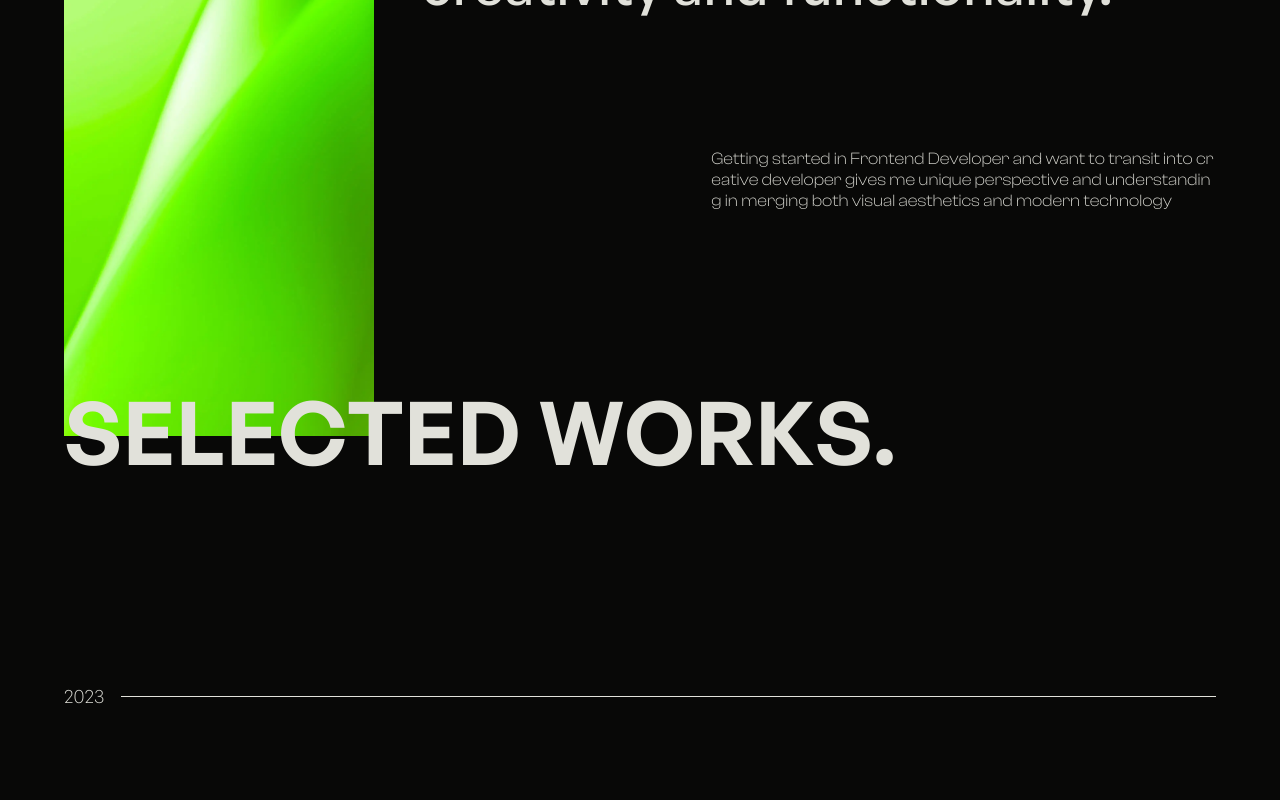
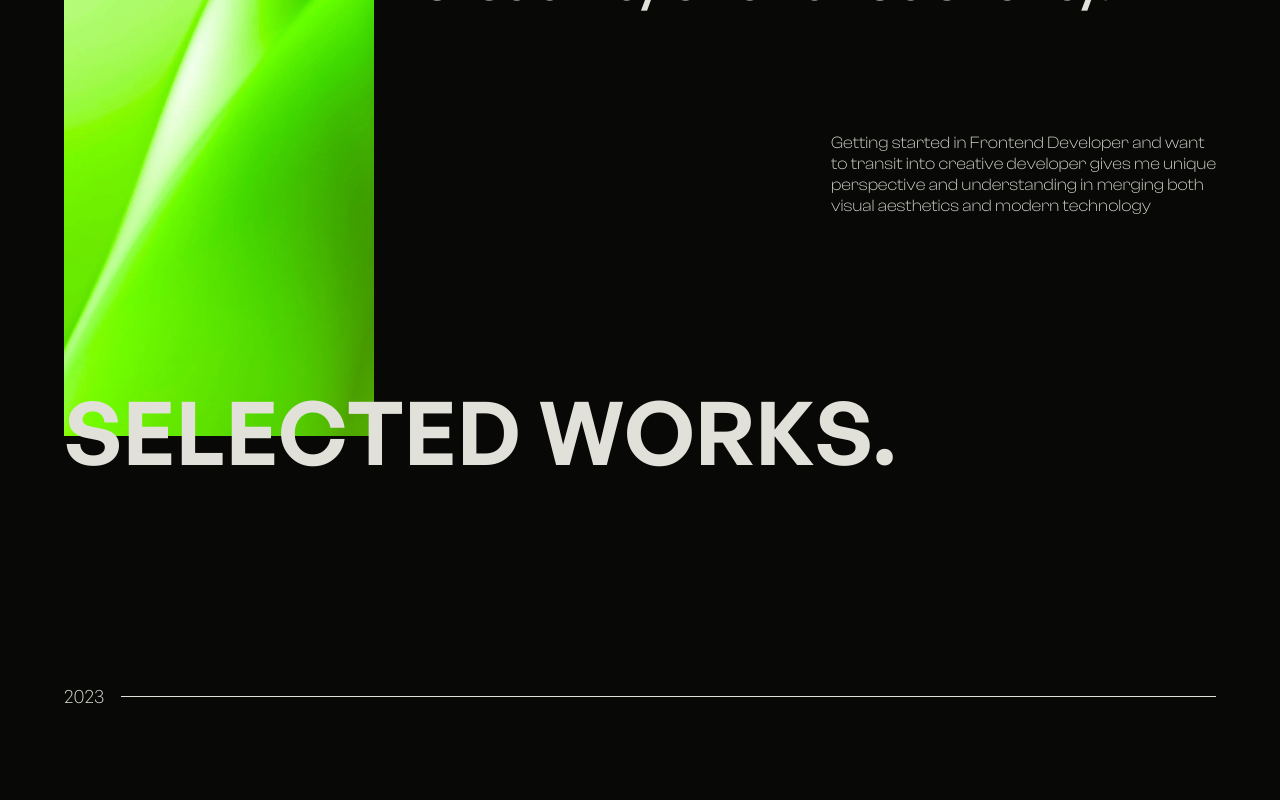
Before and after one commit to Ritik-Bhasarkar/Portfolio-2024, a React (Create React App) app: page / in a window 1280 px wide. Shown: the part 1420-2220 px from the top of the page. Built offline with nearby package versions, Linux system fonts and the light colour scheme; a web font is replaced by a local one.

Commit message:
Completed v0.1

```diff
--- a/public/index.html
+++ b/public/index.html
@@ -26,7 +26,7 @@
     -->
 
 
-    <title>React App</title>
+    <title>Ritik-Bhasarkar - Frontend Developer</title>
   </head>
   <body>
     <noscript>You need to enable JavaScript to run this app.</noscript>
--- a/src/App.css
+++ b/src/App.css
@@ -599,8 +599,8 @@ html.lenis {
 }
 
 .small-text{
-  width: 50ch;
   overflow: hidden;
+  white-space: nowrap;
 }
 
 .small-text span{
@@ -613,6 +613,7 @@ html.lenis {
 @media (max-width:720px){
   .about{
     padding: 2rem 1rem;
+    min-height:60vh ;
   }
 }
 
@@ -624,6 +625,10 @@ html.lenis {
     /* border: 2px solid red; */
     height: 500px;
     background-image: url('./Assets/Images/4fb7c82.webp');
+  }
+
+  .about-details-container{
+    gap: 2rem;
   }
 
   .large-text span{
@@ -751,7 +756,6 @@ html.lenis {
   font-size: 1.3rem;
   font-family: var(--header-regular);
   color: var(--primary-light);
-  text-decoration: none;
   transition: all 0.2s ease-in-out;
 }
 
--- a/src/Components/About.js
+++ b/src/Components/About.js
@@ -8,7 +8,7 @@ const About = () => {
 
   const aboutDetails = useRef(null);
 
-  const smallTextRef1 = useRef(null);
+  const smallTextRef = useRef(null);
 
   const largeTextRef1 = useRef(null);
   const largeTextRef2 = useRef(null);
@@ -19,19 +19,19 @@ const About = () => {
   useEffect(() => {
     gsap.registerPlugin(ScrollTrigger);
 
-    const textElements = [heading, smallTextRef1];
+    const textElements = [heading];
 
     textElements.forEach((ref) => {
       const textElement = ref.current;
       const text = new SplitType(textElement, { types: "chars" });
 
       gsap.set(textElement, { autoAlpha: 1 });
-      gsap.set(text.chars, { yPercent: 400 });
+      gsap.set(text.chars, { yPercent: 100 });
 
       gsap.to(text.chars, {
         yPercent: 0,
         ease: "sine.out",
-        stagger: { from: "start", amount: 0.2},
+        stagger: { from: "start", amount: 0.2 },
         scrollTrigger: {
           trigger: textElement,
           start: "top center",
@@ -58,7 +58,7 @@ const About = () => {
         yPercent: 0,
         ease: "sine.out",
         duration: 0.5,
-        stagger: { amount: 0.2, ease: "power1.out" },
+        stagger: { amount: 0.1 },
         scrollTrigger: {
           trigger: aboutDetails.current,
           start: "end center",
@@ -66,9 +66,20 @@ const About = () => {
       });
     });
 
+    const smallText = new SplitType(smallTextRef.current, { types: "lines" });
+    gsap.set(smallTextRef.current, { autoAlpha: 1 });
+    gsap.set(smallText.lines, { yPercent: 400 });
 
-
-
+    gsap.to(smallText.lines, {
+      yPercent: 0,
+      ease: "sine.out",
+      duration: 0.5,
+      stagger: { amount: 0.2 },
+      scrollTrigger: {
+        trigger: aboutDetails.current,
+        start: "bottom center",
+      },
+    });
   }, []);
 
   return (
@@ -109,11 +120,11 @@ const About = () => {
             </div>
             <div className="about-details small-text-section">
               <div className="small-text">
-                <span ref={smallTextRef1}>
-                  Getting started in Frontend Developer and want to transit into
-                  creative developer gives me unique perspective and
-                  understanding in merging both visual aesthetics and modern
-                  technology
+                <span ref={smallTextRef}>
+                  Getting started in Frontend Developer and want <br /> to
+                  transit into creative developer gives me unique <br />
+                  perspective and understanding in merging both
+                  <br /> visual aesthetics and modern technology
                 </span>
               </div>
             </div>
@@ -125,108 +136,3 @@ const About = () => {
 };
 
 export default About;
-
-/**
- * import React, { useEffect, useRef } from "react";
-import gsap from "gsap";
-import { ScrollTrigger } from "gsap/ScrollTrigger";
-import SplitType from "split-type";
-
-const About = () => {
-  const heading = useRef(null);
-  const aboutDetails = useRef(null);
-  const aboutDetailsSmall = useRef(null);
-
-  const largeTextData = [
-    "Creative Developer with a",
-    "Computer Science background,",
-    "Crafting immersive",
-    "experiences that combines",
-    "creativity and functionality.",
-  ];
-
-  useEffect(() => {
-    gsap.registerPlugin(ScrollTrigger);
-
-    const textElements = [heading, aboutDetailsSmall];
-    const largeTextRefs = largeTextData.map(() => useRef(null));
-
-    const createSplitType = (element, types) => {
-      const text = new SplitType(element, { types });
-      gsap.set(element, { autoAlpha: 1 });
-      gsap.set(text[types], { yPercent: 100 });
-
-      animateSplitType(text[types], element);
-    };
-
-    const animateSplitType = (target, trigger) => {
-      gsap.to(target, {
-        yPercent: 0,
-        ease: "sine.out",
-        stagger: { from: "start", amount: 0.2, ease: "power1.out" },
-        scrollTrigger: {
-          trigger,
-          start: "top center",
-        },
-      });
-    };
-
-    textElements.forEach((ref) => {
-      const textElement = ref.current;
-      createSplitType(textElement, "chars");
-    });
-
-    largeTextRefs.forEach((ref, index) => {
-      const largeTextRef = ref.current;
-      const largeText = new SplitType(largeTextRef, { types: "lines" });
-
-      gsap.set(largeTextRef, { autoAlpha: 1 });
-      gsap.set(largeText.lines, { yPercent: 100 });
-
-      animateSplitType(largeText.lines, aboutDetails.current);
-    });
-  }, []);
-
-  return (
-    <div data-scroll data-section className="about" id="about">
-      <div data-scroll className="about-container">
-        <div className="about-heading-section">
-          <h2 ref={heading} className="page-heading about-heading">
-            About me.
-          </h2>
-        </div>
-
-        <div className="about-content-section">
-          <div
-            data-scroll
-            data-scroll-speed="0.2"
-            className="img-section"
-          ></div>
-          <div className="about-details-container" ref={aboutDetails}>
-            <div className="about-details large-text-section">
-              {largeTextData.map((text, index) => (
-                <div className="large-text" key={index} ref={largeTextRefs[index]}>
-                  <span>{text}</span>
-                </div>
-              ))}
-            </div>
-            <div className="about-details small-text-section">
-              <div className="small-text">
-                <span ref={aboutDetailsSmall}>
-                  Getting started in Frontend Developer and want to transit into
-                  creative developer gives me a unique perspective and
-                  understanding in merging both visual aesthetics and modern
-                  technology
-                </span>
-              </div>
-            </div>
-          </div>
-        </div>
-      </div>
-    </div>
-  );
-};
-
-export default About;
-
- */
--- a/src/Components/Header.js
+++ b/src/Components/Header.js
@@ -48,7 +48,7 @@ const Header = () => {
       <div className="inner-header">
         <div className="header-logo">
           <Link to={'#'}>
-            HRB.
+            RDB.
           </Link>
           </div>
         <div className="menu-wrapper">
--- a/src/Components/Work.js
+++ b/src/Components/Work.js
@@ -12,6 +12,7 @@ const projects = [
     src1: require("../Assets/Images/stocker1.png"),
     src2: require("../Assets/Images/stocker2.png"),
     year: "2023",
+    url: "https://stock-checker-alpha-two.vercel.app/",
   },
   {
     name: "Toonify",
@@ -20,6 +21,7 @@ const projects = [
     src1: require("../Assets/Images/Toonify1.png"),
     src2: require("../Assets/Images/toonify2.png"),
     year: "2022",
+    url: "https://github.com/Ritik-Bhasarkar/Music-Recommendation-using-Facial-Emotion",
   },
 
   {
@@ -29,6 +31,7 @@ const projects = [
     src2: require("../Assets/Images/quora-1.png"),
     src1: require("../Assets/Images/quora2.png"),
     year: "2022",
+    url: "https://github.com/Ritik-Bhasarkar/Campus-Quora",
   },
 ];
 
@@ -113,6 +116,11 @@ const Work = () => {
     });
   }, []);
 
+
+  const handleURl =()=>{
+
+  }
+
   return (
     <div className="work" id="work">
       <div className="work-head">
@@ -131,17 +139,25 @@ const Work = () => {
                   <span ref={lineRef} className="horizontal-line"></span>
                 </span>
                 <div className="work-container">
-                  <div data-scroll data-scroll-section data-scroll-speed='-0.03' className="work-section-details">
+                  <div
+                    data-scroll
+                    data-scroll-section
+                    data-scroll-speed="-0.03"
+                    className="work-section-details"
+                  >
                     <>
                       <h2 className="project-name">{project.name}</h2>
                       <p>{project.details}</p>
                     </>
-                    <div className="visit-section">
-                      <a href="sd" className="visit">
-                        Visit site
-                      </a>
+                    <a
+                      className="visit-section"
+                      href={project.url}
+                      target="_blank"
+                      rel="noopener noreferrer"
+                    >
+                      <span className="visit">Visit site</span>
                       <GoArrowUpRight className="arrow-upward" />
-                    </div>
+                    </a>
                   </div>
                   <div className="work-section-image">
                     <div className="images">
@@ -149,7 +165,6 @@ const Work = () => {
                         className="image img1"
                         src={project.src1}
                         alt=""
-
                       ></img>
                       <img
                         className="image img2"
```
Also changed, not shown: public/RDB-icon.png (added), 1 other file (tests, documents, lock files or other folders).
